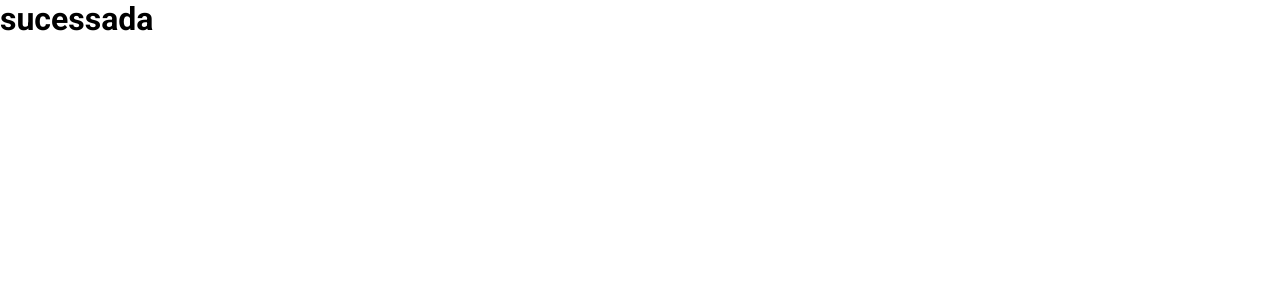
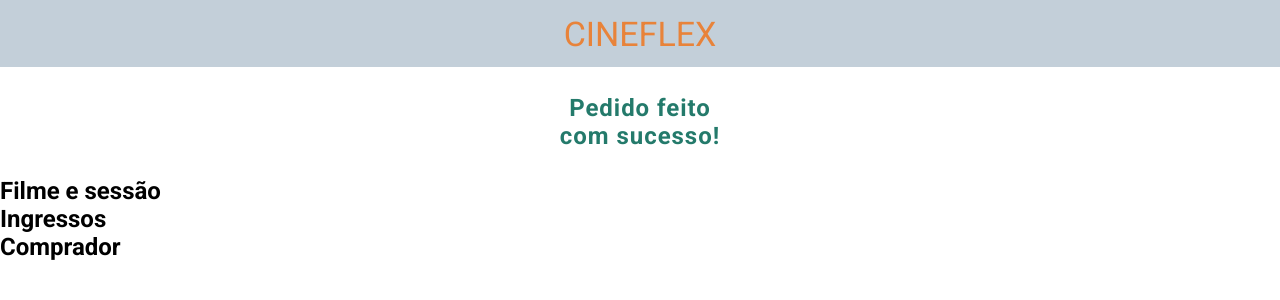
Before and after one commit to joaohdallago/Cineflex, a React (Create React App) app: page /sucesso in a window 1280 px wide. Shown: the top 300 px of the page. Built offline with nearby package versions, Linux system fonts and the light colour scheme.

Commit message:
feat: success basic structure

```diff
--- a/src/components/header/index.jsx
+++ b/src/components/header/index.jsx
@@ -1,23 +1,36 @@
 import styled from 'styled-components';
 
-export default function Header({ text }) {
+export default function Header({ text, isSuccess }) {
     return (
-        <Container>
-            {text}
+        <Container {...{isSuccess}}>
+            <span>
+                {text}
+            </span>
         </Container>
     )
 }
 
+const successStyle = 'width: 198px; font-weight: 700; color: #247A6B;'
+
 const Container = styled.div`
+    width: 100%;
     height: 110px;
 
     display: flex;
     justify-content: center;
     align-items: center;
 
-    font-size: 24px;
-    line-height: 28px;
-    letter-spacing: 0.04em;
+    span {
+        font-size: 24px;
+        line-height: 28px;
+        letter-spacing: 0.04em;
 
-    color: #293845;
+        text-align: center;
+
+        color: #293845;
+
+        ${({ isSuccess }) => (
+            isSuccess && successStyle
+        )}
+    }
 `;
--- a/src/components/seat-selection/index.jsx
+++ b/src/components/seat-selection/index.jsx
@@ -7,7 +7,7 @@ import Header from '../header'
 import SeatSelectionMain from './seat-selection-main'
 import Footer from '../footer'
 
-export default function SeatSelection({ purchaseData, setPurchaseData }) {
+export default function SeatSelection({ purchaseDataState }) {
     const { idSessao } = useParams();
     const seatSelectionDataURL = `https://mock-api.driven.com.br/api/v5/cineflex/showtimes/${idSessao}/seats`;
 
@@ -30,11 +30,12 @@ export default function SeatSelection({ purchaseData, setPurchaseData }) {
         weekday: seatSelectionData.day.weekday
     }
 
+
     return (
         <>
             <Topbar />
             <Header text='Selecione o(s) assento(s)'/>
-            <SeatSelectionMain {...seatSelectionData} {...{purchaseData, setPurchaseData}}/>
+            <SeatSelectionMain {...{seatSelectionData, purchaseDataState}}/>
             <Footer {...footerData}/>
         </>
     )
--- a/src/components/seat-selection/seat-selection-main/book-seat-button/index.jsx
+++ b/src/components/seat-selection/seat-selection-main/book-seat-button/index.jsx
@@ -1,12 +1,39 @@
+import axios from "axios";
 import styled from "styled-components"
+import { useNavigate } from "react-router-dom";
 
-export default function BookSeatButton() {
+export default function BookSeatButton({ bookSeatData, seatSelectionData, purchaseDataState }) {
+    const navigate = useNavigate();
+
+    const [ purchaseData, setPurchaseData ] = purchaseDataState;
+
+    function bookSeat() {
+        const bookSeatPostURL = 'https://mock-api.driven.com.br/api/v5/cineflex/seats/book-many';
+
+        const promise = axios.post(bookSeatPostURL, bookSeatData);
+
+        promise.then(() => {
+            setPurchaseData({
+                bookSeatData,
+                seatSelectionData
+            })
+
+            console.log(purchaseData)
+
+            navigate('/sucesso');
+        })
+
+        promise.catch(err => console.log(err))
+    }
+
     return (
-        <Container>
+        <Container onClick={bookSeat}>
             Reservar assento(s)
         </Container>
     )
 }
+
+
 
 const Container = styled.div`
     width: 225px;
--- a/src/components/seat-selection/seat-selection-main/index.jsx
+++ b/src/components/seat-selection/seat-selection-main/index.jsx
@@ -1,15 +1,32 @@
 import styled from 'styled-components'
+import { useState } from 'react';
 
 import Seats from "./seats"
 import TextInputs from './text-inputs';
 import BookSeatButton from './book-seat-button';
 
-export default function SeatSelectionMain({ seats, purchaseData, setPurchaseData }) {
+export default function SeatSelectionMain({ seatSelectionData, purchaseDataState }) {
+    const selectedIdsState = useState([])
+    const customerDataState = useState({
+        name: '',
+        cpf:''
+    })
+
+    const [ selectedIds ] = selectedIdsState;
+    const [ customerData ] = customerDataState;
+
+    const { seats } = seatSelectionData;
+
+    const bookSeatData = {
+        ids: selectedIds,
+        ...customerData
+    }
+
     return (
         <Container>
-            <Seats {...{seats, purchaseData, setPurchaseData}}/>
-            <TextInputs />
-            <BookSeatButton />
+            <Seats {...{seats, selectedIdsState}}/>
+            <TextInputs {...{customerDataState}}/>
+            <BookSeatButton {...{bookSeatData, seatSelectionData, purchaseDataState}}/>
         </Container>
     )
 }
--- a/src/components/seat-selection/seat-selection-main/seats/index.jsx
+++ b/src/components/seat-selection/seat-selection-main/seats/index.jsx
@@ -4,12 +4,11 @@ import styled from 'styled-components'
 import Seat from "./seat"
 import SeatsSubtitles from './seats-subtitles';
 
-export default function Seats({seats, purchaseData, setPurchaseData}) {
-    const [selectedIds, setSelectedIds] = useState([])
+export default function Seats({ seats, selectedIdsState}) {
 
     return (
         <Container>
-            {seats.map(seatData => <Seat {...seatData} {...{selectedIds, setSelectedIds}}/>)}
+            {seats.map(seatData => <Seat {...seatData} {...{selectedIdsState}}/>)}
             <SeatsSubtitles />
         </Container>
     )
--- a/src/components/seat-selection/seat-selection-main/seats/seat/index.jsx
+++ b/src/components/seat-selection/seat-selection-main/seats/seat/index.jsx
@@ -1,6 +1,7 @@
 import styled from 'styled-components';
 
-export default function Seat({ id, name, isAvailable, selectedIds, setSelectedIds}) {
+export default function Seat({ id, name, isAvailable, selectedIdsState}) {
+    const [selectedIds, setSelectedIds] = selectedIdsState;
     const isSelected = selectedIds.includes(id)
 
     return (
--- a/src/components/seat-selection/seat-selection-main/text-inputs/index.jsx
+++ b/src/components/seat-selection/seat-selection-main/text-inputs/index.jsx
@@ -1,16 +1,28 @@
 import styled from "styled-components"
 
-export default function TextInputs() {
+export default function TextInputs({ customerDataState }) {
+    const [customerData, setCustomerData] = customerDataState;
+
     return (
         <Container>
             <div>
                 <span>Nome do comprador:</span>
-                <input type="text" placeholder="Digite seu nome..."/>
+                <input
+                    type="text"
+                    placeholder="Digite seu nome..."
+                    onChange={e => setCustomerData({...customerData, name: e.target.value})}
+                    value={customerData.name}
+                />
             </div>
 
             <div>
                 <span>CPF do comprador:</span>
-                <input type="text" placeholder="Digite seu CPF..."/>
+                <input
+                    type="text"
+                    placeholder="Digite seu CPF..."
+                    onChange={e => setCustomerData({...customerData, cpf: e.target.value})}
+                    value={customerData.cpf}
+                />
             </div>
 
         </Container>
--- a/src/components/success/index.jsx
+++ b/src/components/success/index.jsx
@@ -1,5 +1,13 @@
+import Topbar from '../topbar'
+import Header from '../header'
+import SuccessMain from './success-main'
+
 export default function Success() {
     return (
-        <h1>sucessada</h1>
+        <>
+            <Topbar />
+            <Header text='Pedido feito com sucesso!' isSuccess={true}/>
+            <SuccessMain />
+        </>
     )
 }
--- /dev/null
+++ b/src/components/success/success-main/index.jsx
@@ -0,0 +1,42 @@
+import styled from "styled-components"
+
+export default function SuccessMain() {
+
+    return(
+        <Container>
+            <article>
+                <h1>Filme e sessão</h1>
+                <div>
+                    <span>
+
+                    </span>
+                    <span></span>
+                </div>
+            </article>
+
+            <article>
+                <h1>Ingressos</h1>
+                <div>
+                    <span>
+
+                    </span>
+                    <span></span>
+                </div>
+            </article>
+
+            <article>
+                <h1>Comprador</h1>
+                <div>
+                    <span>
+
+                    </span>
+                    <span></span>
+                </div>
+            </article>
+        </Container>
+    )
+}
+
+const Container = styled.div`
+
+`;
--- a/src/index.jsx
+++ b/src/index.jsx
@@ -9,9 +9,8 @@ import SeatSelection from './components/seat-selection'
 import Success from './components/success'
 
 function App() {
-    const [purchaseData, setPurchaseData] = useState({
-        ids: []
-    })
+    const purchaseDataState = useState({})
+
 
     return (
         <>
@@ -20,8 +19,8 @@ function App() {
                 <Routes>
                     <Route path='/' element={<MovieSelection/>}/>
                     <Route path='/sessoes/:idFilme' element={<SessionSelection/>}/>
-                    <Route path='assentos/:idSessao' element={<SeatSelection {...{purchaseData, setPurchaseData}}/>}/>
-                    <Route path='sucesso' element={<Success {...purchaseData}/>}/>
+                    <Route path='assentos/:idSessao' element={<SeatSelection {...{purchaseDataState}}/>}/>
+                    <Route path='sucesso' element={<Success />}/>
                 </Routes>
             </BrowserRouter>
         </>
```
